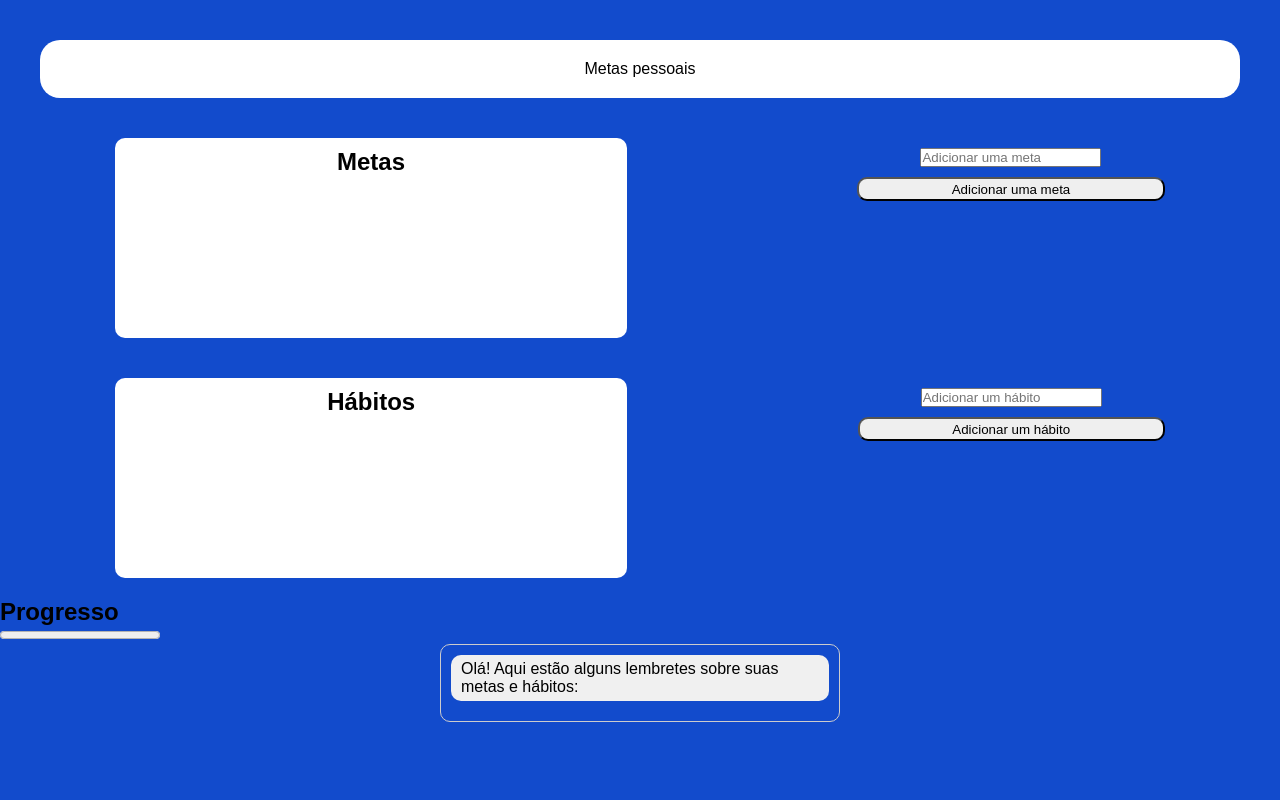
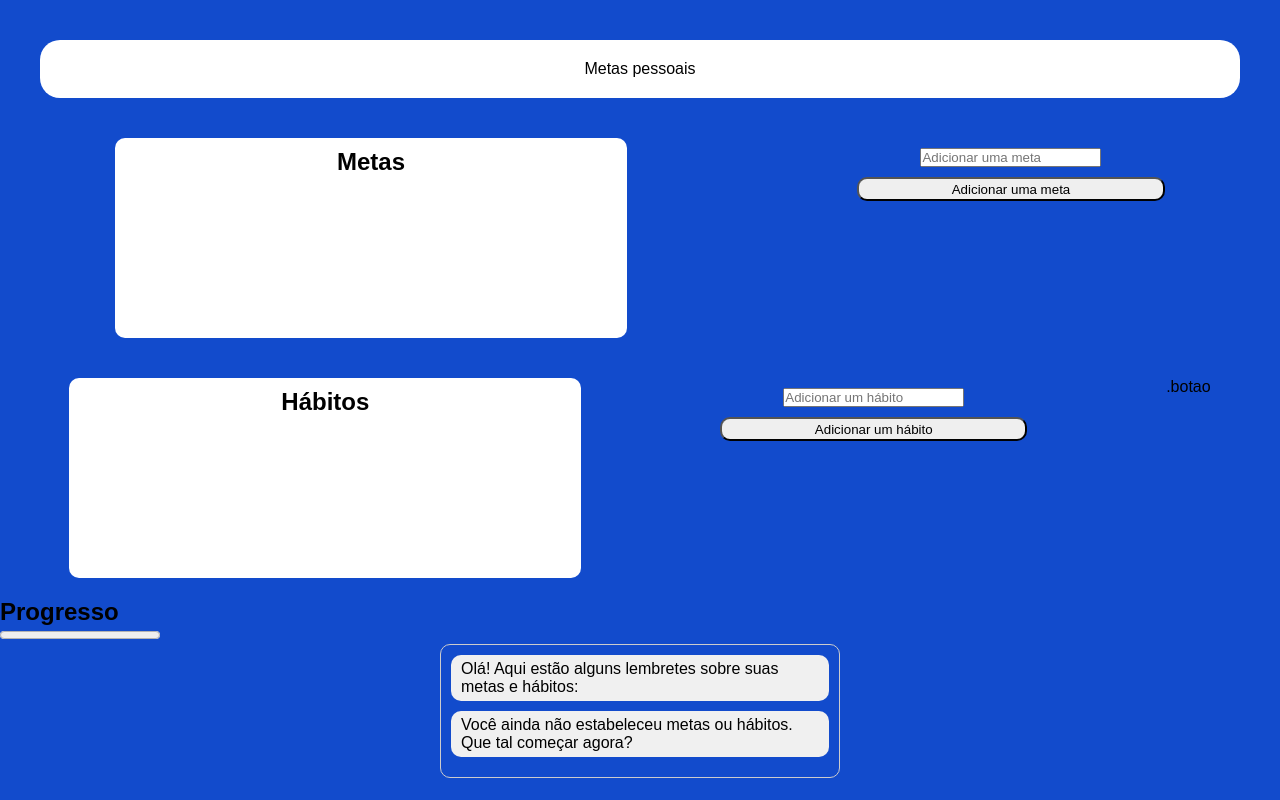
Before and after one commit to Hector2414/avaliacaoPA, a plain HTML site: page index.html in a window 1280 px wide. Drawn offline with Linux system fonts and the light colour scheme; files that its build step writes are made by us from their sources.

Commit message:
arrumando a sicronização do css e do JS

```diff
--- a/index.html
+++ b/index.html
@@ -4,8 +4,8 @@
     <meta charset="UTF-8">
     <meta http-equiv="X-UA-Compatible" content="IE=edge">
     <meta name="viewport" content="width=device-width, initial-scale=1.0">
-    <link rel="stylesheet" href="style.css">
-    <script src="script.js"></script>
+    <link rel="stylesheet" href="./css/style.css">
+    <script src="./js/app.js" defer></script>
     <title>Document</title>
 </head>
 <body>
@@ -30,6 +30,7 @@
             <input type="text" id="habitos" placeholder="Adicionar um hábito">
             <button id="adicionar-habito" onclick="pegarHabitos()">Adicionar um hábito</button>
         </div>
+     .botao
     </div>
 
     <div class="progresso">
--- a/js/app.js
+++ b/js/app.js
@@ -49,14 +49,14 @@ function pegarMetas() {
 
 // Função para pegar os hábitos do input e adicioná-los à div
 function pegarHabitos() {
-    // Pegar o valor do input
+    // Pega o valor do input
     var habito = document.getElementById("habitos").value;
 
-    // Criar um elemento de parágrafo para o novo hábito
+    // Cria um elemento de parágrafo para o novo hábito
     var paragrafo = document.createElement("p");
     paragrafo.textContent = habito;
 
-    // Criar uma checkbox
+    // Cria a checkbox
     var checkbox = document.createElement("input");
     checkbox.type = "checkbox";
     checkbox.addEventListener("change", atualizarProgresso);
```
